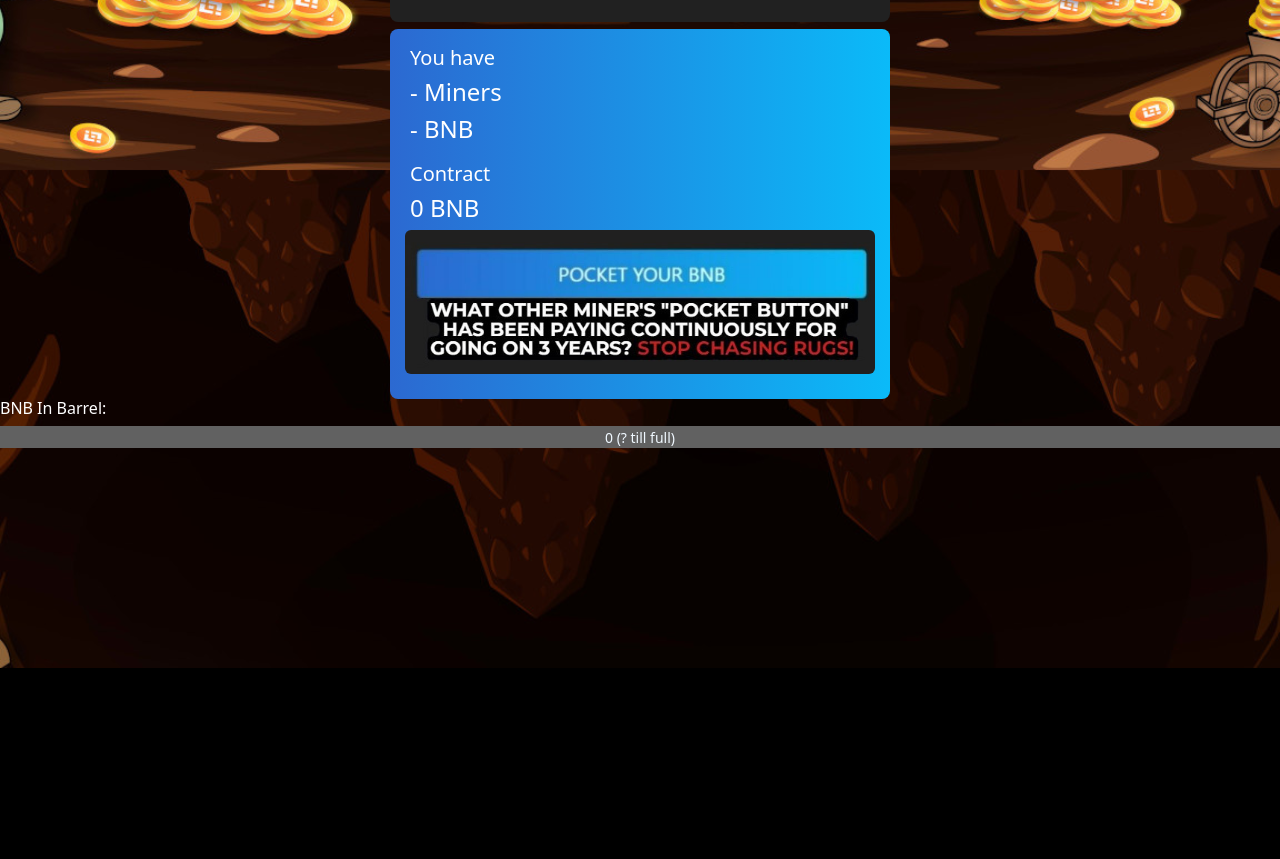
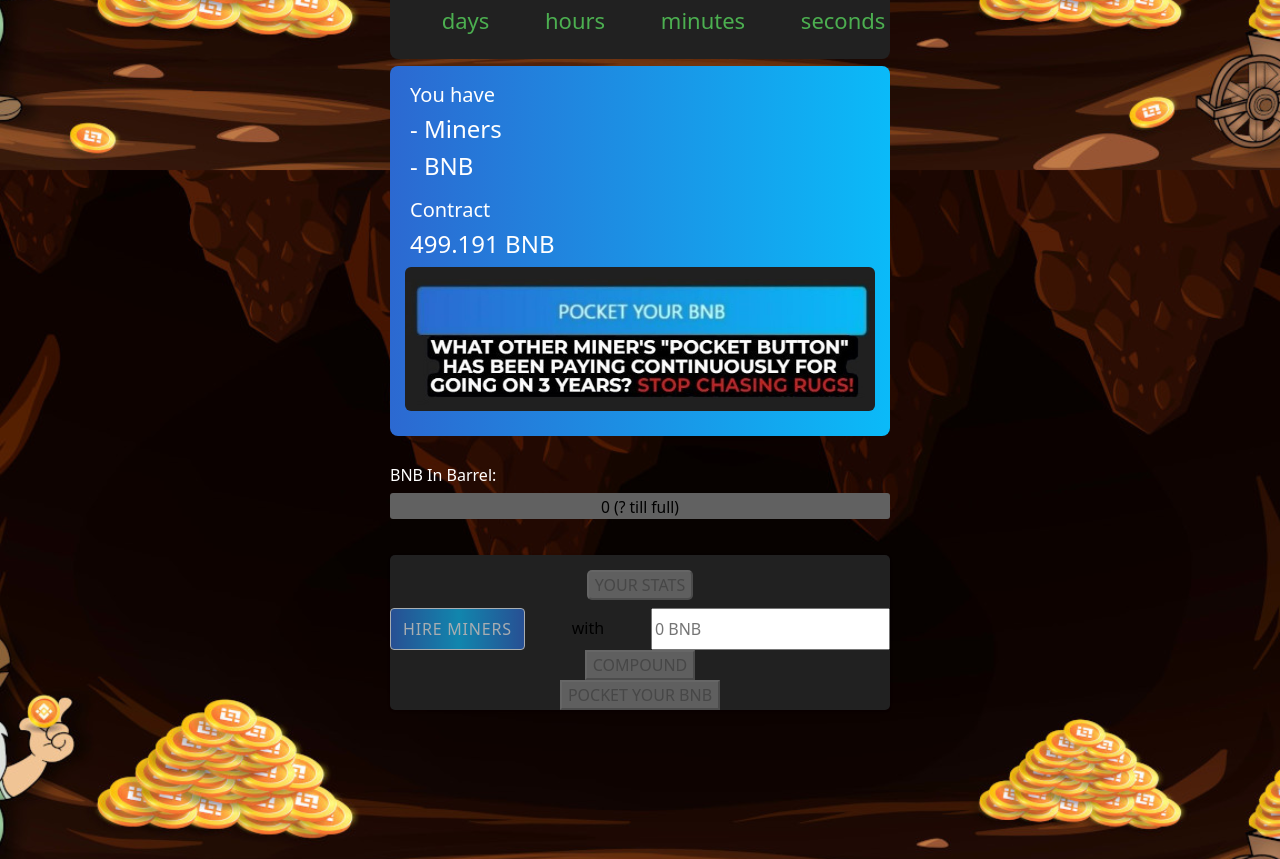
Before and after one commit to Dadeesamuel/miner, a plain HTML site: page index.html in a window 1280 px wide. Shown: the part 630-1489 px from the top of the page. Before the commit the page ends 1298 px from the top, so only its background shows below. Drawn offline with nearby package versions, Linux system fonts and the light colour scheme.

Commit message:
countdown

```diff
--- a/css/style.css
+++ b/css/style.css
@@ -1,11 +1,13 @@
-body{
+body {
     font-family: system-ui, -apple-system, "Segoe UI", Roboto, Ubuntu, Cantarell, "Noto Sans", sans-serif, "Segoe UI", Helvetica, Arial, "Apple Color Emoji", "Segoe UI Emoji";
     text-align: center;
     background-color: black;
     color: aliceblue;
     margin-bottom: 250px;
 }
-.navlink{position: fixed;
+
+.navlink {
+    position: fixed;
     top: 0;
     width: 100%;
     font-size: 18px;
@@ -18,7 +20,8 @@ body{
     justify-content: space-evenly;
     align-items: center;
 }
-.btn{
+
+.btn {
     display: flex;
     border-radius: .25rem;
     font-size: 1rem;
@@ -27,10 +30,11 @@ body{
     padding: .5rem .75rem;
     text-transform: uppercase;
     color: white;
-    background-image: linear-gradient(90deg,#2c69d1 0,#0abcf9 51%,#2c69d1);
+    background-image: linear-gradient(90deg, #2c69d1 0, #0abcf9 51%, #2c69d1);
 
 }
-.runner{
+
+.runner {
     color: white;
     margin: 0px 8px 0px 0px;
     font-size: 1.125rem;
@@ -39,16 +43,17 @@ body{
     font-weight: 700;
 }
 
-.miner{
+.miner {
     margin: 0px 0px 4px;
     height: auto;
     width: auto;
     border-radius: 8px;
     padding-top: 70px;
 }
-.flaw{
+
+.flaw {
     --tw-bg-opacity: 1;
-    background-color: rgba(33,33,33,var(--tw-bg-opacity));
+    background-color: rgba(33, 33, 33, var(--tw-bg-opacity));
     width: 500px;
     height: 200px;
     text-align: center;
@@ -58,8 +63,9 @@ body{
     padding-top: 20px;
     margin-top: 7px;
 }
-.bnb{
-    background-image: linear-gradient(90deg,#2c69d1 0,#0abcf9 51%,#2c69d1);
+
+.bnb {
+    background-image: linear-gradient(90deg, #2c69d1 0, #0abcf9 51%, #2c69d1);
     width: 500px;
     height: 370px;
     text-align: center;
@@ -71,36 +77,100 @@ body{
     transition: .5s;
     margin-top: 7px;
 }
-.bnb h5{
+
+.bnb h5 {
     color: white;
     display: block;
     font-weight: 100;
 }
-.bnb h4{
+
+.bnb h4 {
     color: white;
     display: block;
 }
-.bar_data{
+
+.barrel {
+    width: 500px;
+    margin: auto;
+}
+
+.bar_data {
     position: absolute;
     text-align: center;
-    width: 100%;
+    width: 500px;
     z-index: 10;
     background-color: #616161;
+    border-radius: 3px;
+    color: black;
 }
+
 .text-sm {
-    font-size: .875rem;
-    line-height: 1.25rem;
+    font-size: .975rem;
+    line-height: 1.50rem;
 }
+
 .pt-\[2px\] {
     padding-top: 2px;
 }
+
 .text-white {
     --tw-text-opacity: 1;
     color: #fff;
     text-align: start;
     font-size: 16px;
-    color: rgba(255,255,255,var(--tw-text-opacity));
+    font-weight: 400;
+    color: rgba(255, 255, 255, var(--tw-text-opacity));
+    margin-top: 30px;
 }
+
 .mb-2 {
     margin-bottom: 0.5rem;
 }
+
+.STATS {
+    width: 500px;
+    margin: auto;
+    margin-top: 70px;
+    background-color: #212121;
+    border-radius: 5px;
+    box-shadow: rgba(0, 0, 0, 0) 0px 0px 0px 0px, rgba(0, 0, 0, 0) 0px 0px 0px 0px, rgba(0, 0, 0, 0.1) 0px 1px 3px 0px, rgba(0, 0, 0, 0.06) 0px 1px 2px 0px;
+}
+.stat{
+    --tw-text-opacity: 1;
+    color: rgba(255,255,255,var(--tw-text-opacity));
+    padding-top: 15px;
+    border-radius: 3px;
+}
+.font-semibold {
+    font-weight: 600;
+}
+.pb-2 {
+    padding-bottom: 0.5rem;
+}
+
+.hire{
+    display: flex;
+}
+.justify-between {
+    justify-content: space-between;
+}
+.w-full {
+    width: 100%;
+}
+.timer {
+
+    color: #4caf50;
+        text-align: center;
+        font-size: 45px;
+        margin-top: 0px;
+}
+.time {
+
+    color: #4caf50;
+        text-align: center;
+        font-size: 22px;
+        margin-top: 0px;
+        padding-top: 0;
+        word-spacing: 50px;
+        padding-left: 47px;
+}
--- a/index.html
+++ b/index.html
@@ -12,8 +12,8 @@
 </head>
 
 <body style="background-image: url(image/darkcave.jpg); background-attachment: fixed; background-size: cover;">
-    <nav
-        class="navlink  sticky border-b border-grey-300 dark:border-grey-900 shadow-md backdrop-blur backdrop-filter dark:bg-opacity-75 dark:backdrop-blur dark:backdrop-filter z-40 top-0 bg-grey-50 dark:bg-gray-darkest">
+    <nav class="nav">
+      <div  class="navlink  sticky border-b border-grey-300 dark:border-grey-900 shadow-md backdrop-blur backdrop-filter dark:bg-opacity-75 dark:backdrop-blur dark:backdrop-filter z-40 top-0 bg-grey-50 dark:bg-gray-darkest">
         <div>
             <img src="image/bnbminer-banner-plain.png" alt="bnbminer" width="270px">
         </div>
@@ -36,16 +36,21 @@
                 </svg>
             </div>
         </div>
+        </div>
+        <h4 class="backup"> BNBMinerBackup.com is the official backup website for BNBMiner.finance. Beware of impersonators.</h4>
+    </nav>
 
 
-    </nav>
     <div class="miner">
-        <img src="image/BNB-Miner-3-BNB-Hire-Daily-V1.gif" class="rounded" alt="" width="500px">
+        <img src="image/BNB-Miner-3-BNB-Hire-Daily-V2.gif" class="rounded" alt="" width="500px">
     </div>
 
     <div class="flaw">
         <h3 data-v-68eb58e0="" class="font-medium text-green"><u data-v-68eb58e0="">Flawlessly
                 Operating:</u></h3>
+
+        <p id="demo" class="timer"></p>
+        <p id="dem" class="time"></p>
     </div>
 
     <div class="bnb">
@@ -54,16 +59,33 @@
             <h4>- Miners</h4>
             <h4>- BNB</h4>
             <h5 style="padding-top: 10px;">Contract</h5>
-            <h4>0 BNB</h4>
+            <h4>499.191 BNB</h4>
         </div>
         <img src="image/bnb-miner-pocket-button-working-3-years-v1.jpg" class="rounded" alt="" width="470px">
     </div>
 
-    <div>
+    <div class="barrel">
         <h1 data-v-68eb58e0="" class="mb-2 text-white">BNB In Barrel:</h1>
         <div data-v-6249231c="" class="bar_data text-sm pt-[2px]">
             0 (? till full)
-          </div>
+        </div>
+    </div>
+
+    <div data-v-68eb58e0="" class="md:rounded xs:w-[400px] md:p-4 md:pt-0 STATS">
+        <div data-v-68eb58e0="" align="center" class="dark:text-white font-semibold pb-2 stat"><button
+                data-v-68eb58e0="" style=" border-radius: 5px;" disabled="disabled" class="btn__sm"><span
+                    data-v-68eb58e0="">YOUR STATS</span></button></div>
+        <div data-v-68eb58e0="" class="flex flex-col space-y-4">
+            <div data-v-68eb58e0="" class="hire w-full justify-between align-center"><button data-v-68eb58e0=""
+                    disabled="disabled" class="btn"><span data-v-68eb58e0="">HIRE MINERS</span></button> <span
+                    data-v-68eb58e0="" class="p-2 text-base font-medium text-black dark:text-white"
+                    style="color: white;">with</span> <input data-v-68eb58e0="" type="number" min="0"
+                    placeholder="0 BNB" class="text__input"></div>
+            <div data-v-68eb58e0=""><button data-v-68eb58e0="" disabled="disabled"
+                    class="btn__full flex justify-center"><span data-v-68eb58e0="">COMPOUND</span></button></div>
+            <div data-v-68eb58e0=""><button data-v-68eb58e0="" disabled="disabled"
+                    class="btn__full flex justify-center"><span data-v-68eb58e0="">POCKET YOUR BNB</span></button></div>
+        </div>
     </div>
 </body>
 
--- a/js/script.js
+++ b/js/script.js
@@ -0,0 +1,33 @@
+// Set the date we're counting down to
+var countDownDate = new Date("aug 26, 2026 15:37:25").getTime();
+
+// Update the count down every 1 second
+var x = setInterval(function() {
+
+  // Get today's date and time
+  var now = new Date().getTime();
+
+  // Find the distance between now and the count down date
+  var distance = countDownDate - now;
+
+  // Time calculations for days, hours, minutes and seconds
+  var days = Math.floor(distance / (1000 * 60 * 60 * 24));
+  var hours = Math.floor((distance % (1000 * 60 * 60 * 24)) / (1000 * 60 * 60));
+  var minutes = Math.floor((distance % (1000 * 60 * 60)) / (1000 * 60));
+  let seconds = Math.floor((distance % (1000 * 60)) / 1000);
+
+  // Output the result in an element with id="demo"
+  document.getElementById("demo").innerHTML = days + "d : " + hours + "h : "
+  + minutes + "m : " + seconds + "s";
+
+  document.getElementById("dem").innerHTML = "days " + "hours         "
+  + "minutes        " +"seconds";
+
+
+
+  // If the count down is over, write some text
+  if (distance < 0) {
+    clearInterval(x);
+    document.getElementById("demo").innerHTML = "EXPIRED";
+  }
+}, 1000);
```
Also changed, not shown: 1 other file. Lines whose indentation alone changed are shown as unchanged.
